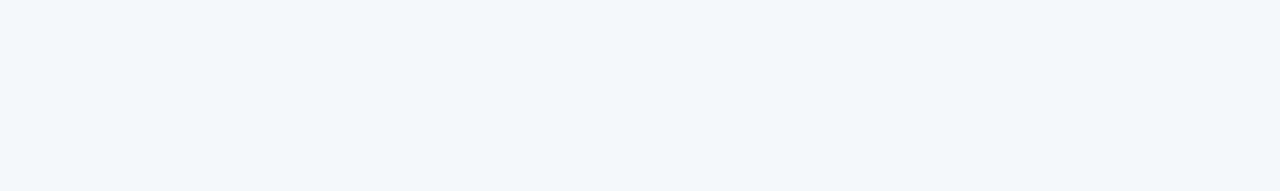
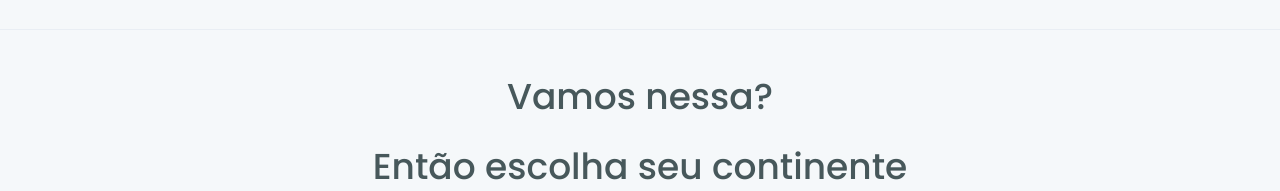
Before and after one commit to NicholasNeto/worldtrip, a Next.js app: page / in a window 1280 px wide. Shown: the part 671-862 px from the top of the page. Before the commit the page ends 800 px from the top, so only its background shows below. Built offline with nearby package versions, Linux system fonts and the light colour scheme.

Commit message:
add content

```diff
--- a/src/pages/index.tsx
+++ b/src/pages/index.tsx
@@ -11,8 +11,8 @@ export default function Home() {
     <Flex direction='column'>
       <Banner />
       <TravelType />
-      {/*<Content />
-      <NNSwiper /> */}
+      <Content />
+      {/* <NNSwiper /> */}
     </Flex>
   )
 }
```
